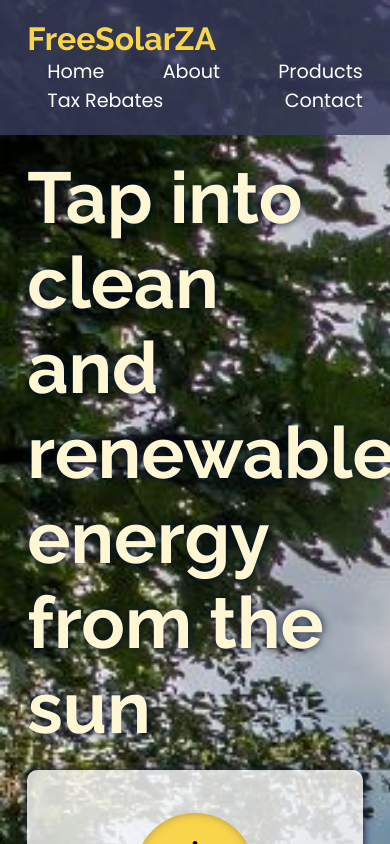
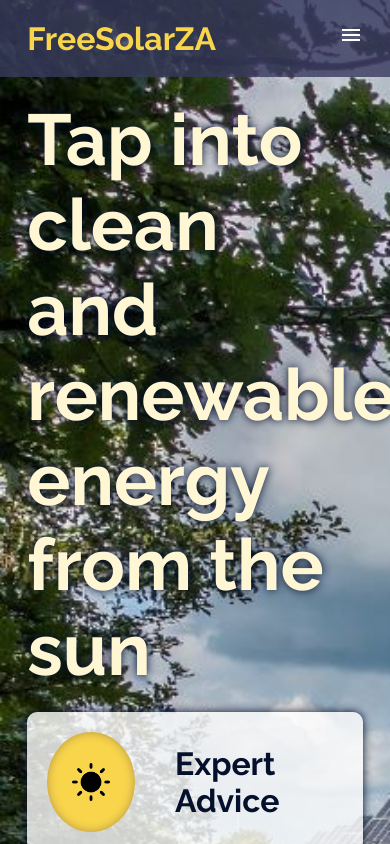
Before and after one commit to Charlcharlo/free-solar-site, a React (Create React App) app: page / in a window 390 px wide. Shown: the top 844 px of the page. Built offline with nearby package versions, Linux system fonts and the light colour scheme.

Commit message:
start responsiveness create mobile navbar

```diff
--- a/package.json
+++ b/package.json
@@ -3,11 +3,17 @@
   "version": "0.1.0",
   "private": true,
   "dependencies": {
+    "@emotion/react": "^11.10.6",
+    "@emotion/styled": "^11.10.6",
+    "@mui/icons-material": "^5.11.16",
+    "@mui/material": "^5.11.16",
     "@testing-library/jest-dom": "^5.16.5",
     "@testing-library/react": "^13.4.0",
     "@testing-library/user-event": "^13.5.0",
     "react": "^18.2.0",
     "react-dom": "^18.2.0",
+    "react-router-dom": "^6.10.0",
+    "react-router-hash-link": "^2.4.3",
     "react-scripts": "5.0.1",
     "web-vitals": "^2.1.4"
   },
--- a/src/components/App.jsx
+++ b/src/components/App.jsx
@@ -5,24 +5,31 @@ import LightParagraph from './home/LightParagraph';
 import { aboutUs, placeholder, whySolar } from '../data/home'
 import WhySolar from './home/WhySolar';
 import Contact from './home/Contact';
+import BackToTop from './global/BackToTop';
+import FlexProvider from './global/FlexContext';
 // import BannerImage from './utils/BannerImage';
 
 function App() {
   return (
-    <div className="App">
+    <FlexProvider>
+      <BackToTop />
       <Header />
       <div className="full-page">
+        <div id="about">
           <LightParagraph
             title={aboutUs.title}
             body={aboutUs.body}
             url={aboutUs.image}
           />
+        </div>
         <WhySolar
           title={whySolar.title}
           reasons={whySolar.reasons}
         />
+        <div id="options">
           <DarkParagraph />
-        <div className="align-right">
+        </div>
+        <div className="align-right" id="rebates">
           <LightParagraph
             title={placeholder.title}
             body={placeholder.body}
@@ -31,7 +38,7 @@ function App() {
         </div>
         <Contact />
       </div>
-    </div>
+    </FlexProvider>
   );
 }
 
--- /dev/null
+++ b/src/components/global/BackToTop.jsx
@@ -0,0 +1,36 @@
+import { ArrowUpward } from '@mui/icons-material';
+import { Zoom } from '@mui/material';
+import { useEffect, useState } from 'react';
+
+export default function BackToTop() {
+    const [scrollPosition, setScrollPosition] = useState(0);
+
+    const handleScroll = () => {
+        const position = window.pageYOffset;
+        setScrollPosition(position);
+    };
+
+    useEffect(() => {
+    window.addEventListener('scroll', handleScroll, { passive: true });
+
+    return () => {
+        window.removeEventListener('scroll', handleScroll);
+    };
+    }, []);
+
+    return (
+        <div
+            className="back-up"
+
+        >
+            <Zoom in={scrollPosition > 800 ? true : false}>
+                <div>
+                    <a className="row-between" href="/#nav-bar">
+                        <span>Back To Top</span>
+                        <ArrowUpward />
+                    </a>
+                </div>
+            </Zoom>
+        </div>
+    )
+}
--- /dev/null
+++ b/src/components/global/FlexContext.jsx
@@ -0,0 +1,44 @@
+import { createContext, useContext, useEffect, useState } from "react";
+
+const FlexContext = createContext();
+
+export function useFlex() {
+    return useContext(FlexContext);
+}
+
+export default function FlexProvider({children}) {
+    const [width, setWidth] = useState(window.innerWidth);
+    const [flex, setFlex] = useState(false);
+
+
+    // Set width
+
+    useEffect(() => {
+        window.addEventListener('resize', () => {
+            setWidth(window.innerWidth);
+        });
+    },
+    []
+
+    //Check width against 600px (for mobile L)
+
+    )
+    useEffect(() => {
+        updateFlex(width);
+    },
+    [width]);
+
+    function updateFlex(width) {
+        if (width < 800) {
+            setFlex(true);
+        } else {
+            setFlex(false);
+        }
+    }
+
+    return(
+        <FlexContext.Provider value={flex}>
+            {children}
+        </FlexContext.Provider>
+    )
+}
--- /dev/null
+++ b/src/components/global/NavLinks.jsx
@@ -0,0 +1,11 @@
+export default function NavLinks() {
+    return (
+        <div>
+            <a href="/">Home</a>
+            <a href="/#about">About</a>
+            <a href="">Products</a>
+            <a href="/#rebates">Tax Rebates</a>
+            <a href="#contact">Contact</a>
+        </div>
+    )
+}
--- a/src/components/global/Navbar.jsx
+++ b/src/components/global/Navbar.jsx
@@ -1,16 +1,38 @@
+import { Menu } from "@mui/icons-material";
+import { Collapse } from "@mui/material";
+import { useEffect, useState } from "react";
+import { useFlex } from "./FlexContext";
+import NavLinks from "./NavLinks";
 import Title from "./Title";
 
 export default function NavBar() {
+    const flex = useFlex();
+    const [menuVis, setMenuVis] = useState(false);
+
     return (
         <nav className="body-block row-between gray-block" id="nav-bar">
             <Title text="FreeSolarZA" />
-            <div className="row-between">
-                <a href="">Home</a>
-                <a href="">About</a>
-                <a href="">Products</a>
-                <a href="">Tax Rebates</a>
-                <a href="">Contact</a>
-            </div>
+            {flex &&
+                <button
+                    className="invisibutton"
+                    onClick={() => {
+                        setMenuVis((preval) => {
+                            return !preval
+                        })
+                    }}
+                >
+                    <Menu />
+                </button>
+            }
+            {
+                !flex ?
+                <NavLinks /> :
+                <div className="flexed-nav">
+                    <Collapse in={menuVis}>
+                        <NavLinks />
+                    </Collapse>
+                </div>
+            }
         </nav>
     )
 }
--- a/src/components/home/Contact.jsx
+++ b/src/components/home/Contact.jsx
@@ -5,7 +5,7 @@ export default function Contact() {
     return (
         <div className="contact-section">
             <div className="fade-gray-reverse" />
-            <div className="contact-block">
+            <div className="contact-block" id="contact">
                 <div>
                     <div className="row-between">
                         <ContactList />
--- a/src/components/home/icons/Facebook.jsx
+++ b/src/components/home/icons/Facebook.jsx
@@ -5,7 +5,7 @@ export default function Facebook() {
             xmlns="http://www.w3.org/2000/svg"
             viewBox="0 0 24 24"
         >
-            <g fill="none" stroke="currentColor" stroke-linecap="round" stroke-linejoin="round" stroke-width="2">
+            <g fill="none" stroke="currentColor" strokeLinecap="round" strokeLinejoin="round" strokeWidth="2">
                 <path d="M21 8v8a5 5 0 0 1-5 5H8a5 5 0 0 1-5-5V8a5 5 0 0 1 5-5h8a5 5 0 0 1 5 5Z"/>
                 <path d="M11 21v-9c0-2.188.5-4 4-4m-6 5h6"/>
             </g>
--- a/src/styles.css
+++ b/src/styles.css
@@ -15,13 +15,17 @@
 
 :root {
     --mainYellow: #f8d54b;
+    --lightYellow: #f8dd70;
+    --whiteYellow: #fff6d3;
     --mainOrange: #b4934b;
     --blueGray: #e8eef1;
+    --blueGrayAccent: #d7dde0;
     --blueGrayDark: #7d858b;
     --blueBlack: #04102c;
     --bright-blue: #124369;
 
     --transparent-blue: rgba(56, 58, 94, 0.8);
+    --transparent-white: rgba(255, 255, 255, 0.8);
 
     --sunset-gradient: linear-gradient(var(--mainYellow), var(--mainOrange));
     --sunset-edge: inset 0 0 10px var(--mainOrange);
@@ -32,6 +36,7 @@
 
     --med-shadow: 0 0 10px var(--blueGrayDark);
     --med-shadow-inset: inset 0 0 10px var(--blueGrayDark);
+    --glow: 0 0 5px var(--whiteYellow);
 
     --dark-shadow: 0 0 10px var(--blueBlack);
     --dark-shadow-inset: inset 0 0 10px var(--blueBlack);
@@ -43,6 +48,10 @@
     position: relative;
     font-family: var(--body-font);
     box-sizing: border-box;
+}
+
+html {
+    scroll-behavior: smooth;
 }
 
 a, button {
@@ -136,12 +145,42 @@ a, button {
     background-color: var(--blueGray);
 }
 
+.back-up {
+    position: fixed;
+    top: 20px;
+    right: 40px;
+    z-index: 3;
+}
+
+.back-up div {
+    border-radius: 25px;
+    padding: 10px;
+    box-shadow: var(--dark-shadow);
+    text-align: center;
+    background-color: var(--transparent-white);
+}
+
+.back-up a {
+    color: var(--blueBlack);
+    text-decoration: none;
+}
+
+.back-up span {
+    margin-right: 5px;
+    display: none;
+}
+
+.back-up:hover span {
+    display: block;
+}
+
 /* Navbar */
 
 #nav-bar {
     background-color: var(--transparent-blue);
     width: 100vw;
     align-items: center;
+    z-index: 3;
 }
 
 #nav-bar .title {
@@ -155,6 +194,25 @@ a, button {
     font-size: 1.2rem;
     margin-left: 20px;
     text-decoration: none;
+}
+
+#nav-bar a:hover {
+    color: var(--whiteYellow);
+}
+
+.flexed-nav {
+    background-color: var(--transparent-blue);
+    position: absolute;
+    left: 0;
+    top: 100%;
+    width: 100vw;
+}
+
+.flexed-nav a {
+    margin-left: 0;
+    margin-bottom: 10px;
+    display: block;
+    text-align: center;
 }
 
 /* Assets */
@@ -206,14 +264,30 @@ a, button {
     justify-content: space-between;
 }
 
+.btn:hover {
+    background-color: var(--blueGrayAccent);
+}
+
 .btn-ylw {
     background-color: var(--mainYellow);
+}
+
+.btn-ylw:hover {
+    /* box-shadow: var(--glow); */
+    background-color: var(--lightYellow);
 }
 
 .btn > .vector-icon {
     height: 1.5rem;
     margin: 0 0 0 10px;
     display: inline;
+}
+
+.invisibutton {
+    background-color: transparent;
+    color: white;
+    border: none;
+    font-size: 1.2rem;
 }
 
 /* Home ******************************************************/
@@ -259,7 +333,7 @@ a, button {
     height: 300px;
     padding: 20px;
     border-radius: 10px;
-    background-color: rgba(255, 255, 255, 0.8);
+    background-color: var(--transparent-white);
     box-shadow: var(--dark-shadow);
     margin: 0 20px;
     flex-grow: 1;
@@ -283,6 +357,7 @@ a, button {
 
 .info-block .text-block {
     max-width: calc(100% - 390px);
+    min-width: 500px;
 }
 
 .align-right .info-block {
@@ -347,8 +422,8 @@ a, button {
 }
 
 .square-ylw {
-    width: 320px;
-    height: 320px;
+    width: 90%;
+    height: 90%;
     background-color: var(--mainYellow);
     box-shadow: var(--sunset-edge);
     position: absolute;
@@ -357,8 +432,8 @@ a, button {
 }
 
 .square-img {
-    width: 320px;
-    height: 320px;
+    width: 90%;
+    height: 90%;
     box-shadow: var(--dark-shadow);
     object-fit: cover;
     position: absolute;
@@ -485,3 +560,41 @@ ul {
 .link g path {
     fill: none;
 }
+
+@media (max-width: 1100px) {
+    .card {
+        flex-direction: row;
+        justify-content: left;
+
+        width: 100%;
+        height: auto;
+
+        margin-bottom: 20px;
+    }
+
+    .card .circle {
+        margin-right: 40px;
+        margin-bottom: 0;
+        height: 100px;
+        width: 100px;
+    }
+
+    .card .title {
+        font-size: 2rem;
+        text-align: left;
+    }
+}
+
+/* Light paragraph  */
+
+    .info-block {
+        align-items: center;
+    }
+
+    .info-block .text-block {
+        max-width: 100%;
+    }
+
+@media (max-width: 800px) {
+
+}
```
Also changed, not shown: 1 other file (tests, documents, lock files or other folders). Lines whose indentation alone changed are shown as unchanged.
